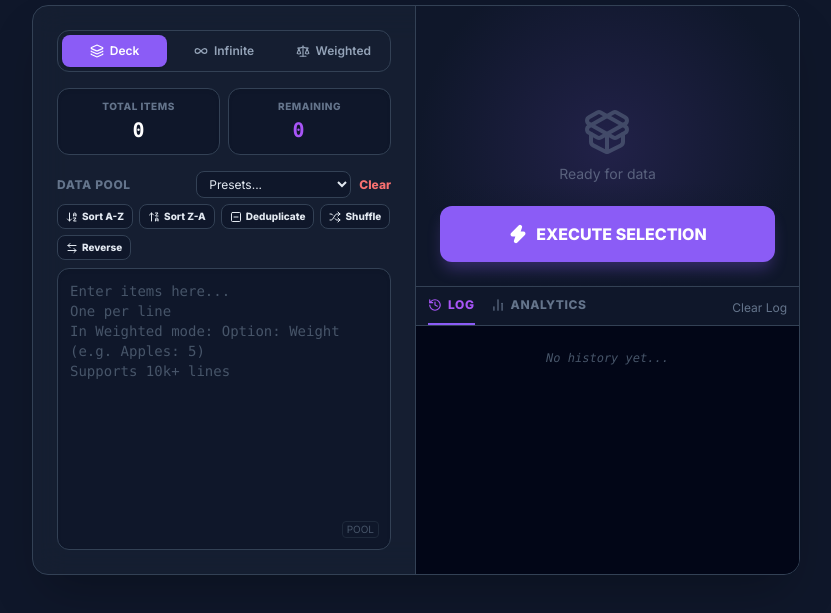
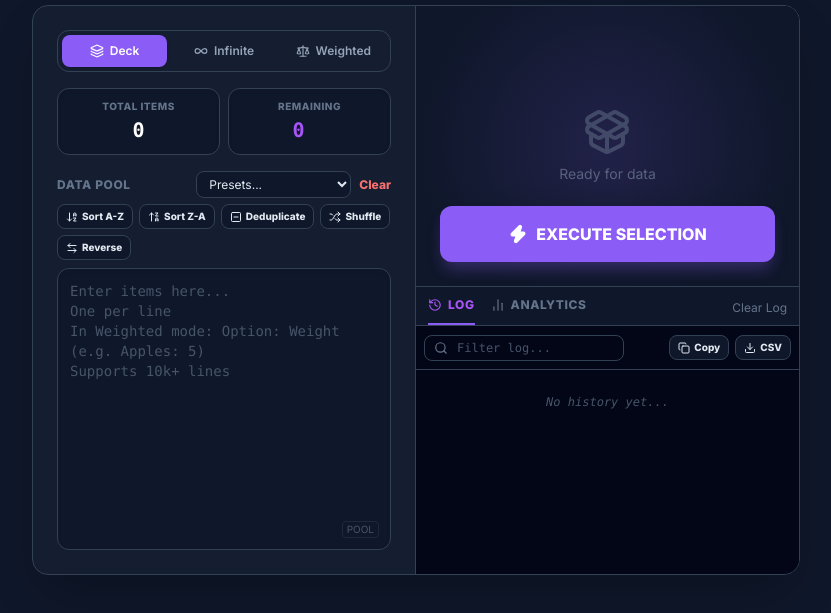
Before and after one commit to kingquincye/Entropy-Selector, an Electron app: page index.html in a window 1280 px wide. Shown: the part 81-694 px from the top of the page, without its empty margins (224-1055 px from the left). Drawn offline with nearby package versions, Linux system fonts and the light colour scheme.

Commit message:
Upgrade: Add history log filtering, copy to clipboard, and CSV downloading features

```diff
--- a/index.html
+++ b/index.html
@@ -316,6 +316,25 @@
                     <div id="tab-actions">
                         <button id="clear-log-btn" onclick="clearHistory()" class="text-xs text-slate-500 hover:text-white transition-colors">Clear Log</button>
                         <button id="clear-stats-btn" onclick="clearStats()" class="text-xs text-slate-500 hover:text-white transition-colors hidden">Clear Stats</button>
+                    </div>
+                </div>
+
+                <!-- Log Actions Sub-bar (Only visible when Log tab is active) -->
+                <div id="log-sub-bar" class="p-2 border-b color-border flex items-center justify-between gap-2 color-bg-panel/40">
+                    <div class="relative flex-1 max-w-[200px]">
+                        <span class="absolute inset-y-0 left-0 flex items-center pl-2.5 pointer-events-none text-slate-500">
+                            <i data-lucide="search" class="w-3.5 h-3.5"></i>
+                        </span>
+                        <input type="text" id="log-search-input" oninput="filterHistory()" placeholder="Filter log..."
+                            class="w-full bg-slate-950/50 border color-border rounded-lg pl-8 pr-2.5 py-1 text-xs color-text-base focus:outline-none focus:border-[var(--primary)] font-mono placeholder-slate-600">
+                    </div>
+                    <div class="flex gap-1.5">
+                        <button onclick="copyHistoryToClipboard(this)" class="px-2 py-1 color-bg-panel hover:bg-slate-800 border color-border text-[10px] rounded-lg color-text-base transition-colors flex items-center gap-1 font-bold" title="Copy Log to Clipboard">
+                            <i data-lucide="copy" class="w-3 h-3"></i> Copy
+                        </button>
+                        <button onclick="downloadHistoryCSV()" class="px-2 py-1 color-bg-panel hover:bg-slate-800 border color-border text-[10px] rounded-lg color-text-base transition-colors flex items-center gap-1 font-bold" title="Download CSV Log">
+                            <i data-lucide="download" class="w-3 h-3"></i> CSV
+                        </button>
                     </div>
                 </div>
 
@@ -1056,6 +1075,7 @@
             const analyticsEl = document.getElementById('analytics-view');
             const clearLogBtn = document.getElementById('clear-log-btn');
             const clearStatsBtn = document.getElementById('clear-stats-btn');
+            const subBar = document.getElementById('log-sub-bar');
 
             if (tabName === 'log') {
                 tabLog.className = "py-2.5 text-xs font-bold uppercase tracking-wider border-b-2 border-[var(--primary)] color-text-accent flex items-center gap-1.5 focus:outline-none";
@@ -1064,6 +1084,7 @@
                 analyticsEl.classList.add('hidden');
                 clearLogBtn.classList.remove('hidden');
                 clearStatsBtn.classList.add('hidden');
+                if (subBar) subBar.classList.remove('hidden');
             } else {
                 tabAnalytics.className = "py-2.5 text-xs font-bold uppercase tracking-wider border-b-2 border-[var(--primary)] color-text-accent flex items-center gap-1.5 focus:outline-none";
                 tabLog.className = "py-2.5 text-xs font-bold uppercase tracking-wider border-b-2 border-transparent text-slate-500 hover:text-slate-300 flex items-center gap-1.5 focus:outline-none";
@@ -1071,6 +1092,7 @@
                 analyticsEl.classList.remove('hidden');
                 clearLogBtn.classList.add('hidden');
                 clearStatsBtn.classList.remove('hidden');
+                if (subBar) subBar.classList.add('hidden');
                 updateAnalyticsUI();
             }
             lucide.createIcons();
@@ -1099,6 +1121,12 @@
             if (historyList.children.length > settings.maxHistory) {
                 historyList.removeChild(historyList.lastChild);
             }
+
+            const searchInput = document.getElementById('log-search-input');
+            if (searchInput && searchInput.value !== '') {
+                searchInput.value = '';
+                filterHistory();
+            }
         }
 
         function appendHistoryDOM(text, time, prepend = true) {
@@ -1116,9 +1144,91 @@
             }
         }
 
+        function filterHistory() {
+            const query = document.getElementById('log-search-input').value.toLowerCase().trim();
+            const items = historyList.getElementsByTagName('li');
+
+            let visibleCount = 0;
+            let totalItems = 0;
+
+            for (let i = 0; i < items.length; i++) {
+                const li = items[i];
+                if (li.id === 'no-search-results') continue;
+                if (li.innerText.includes("No history yet...")) continue;
+
+                totalItems++;
+                const text = li.innerText.toLowerCase();
+                if (text.includes(query)) {
+                    li.classList.remove('hidden');
+                    visibleCount++;
+                } else {
+                    li.classList.add('hidden');
+                }
+            }
+
+            const existingTemp = document.getElementById('no-search-results');
+            if (visibleCount === 0 && query !== '' && totalItems > 0) {
+                if (!existingTemp) {
+                    const tempLi = document.createElement('li');
+                    tempLi.id = 'no-search-results';
+                    tempLi.className = 'text-slate-600 text-xs text-center py-4 italic';
+                    tempLi.innerText = 'No matching history items...';
+                    historyList.appendChild(tempLi);
+                }
+            } else {
+                if (existingTemp) {
+                    existingTemp.remove();
+                }
+            }
+        }
+
+        function copyHistoryToClipboard(btn) {
+            if (history.length === 0) return;
+            const text = history.map(item => `${item.time}\t${item.text}`).join('\n');
+
+            navigator.clipboard.writeText(text).then(() => {
+                const origHTML = btn.innerHTML;
+                btn.innerHTML = `<i data-lucide="check" class="w-3 h-3 text-emerald-400"></i> Copied`;
+                lucide.createIcons();
+                setTimeout(() => {
+                    btn.innerHTML = origHTML;
+                    lucide.createIcons();
+                }, 1500);
+            }).catch(err => {
+                console.error('Failed to copy: ', err);
+            });
+        }
+
+        function downloadHistoryCSV() {
+            if (history.length === 0) return;
+
+            let csvContent = "Timestamp,Selected Item\n";
+            history.forEach(item => {
+                const escapedText = item.text.replace(/"/g, '""');
+                csvContent += `"${item.time}","${escapedText}"\n`;
+            });
+
+            const blob = new Blob([csvContent], { type: 'text/csv;charset=utf-8;' });
+            const url = URL.createObjectURL(blob);
+
+            const link = document.createElement("a");
+            link.setAttribute("href", url);
+
+            const now = new Date();
+            const fileDate = now.toISOString().split('T')[0];
+            link.setAttribute("download", `entropy_selector_history_${fileDate}.csv`);
+
+            document.body.appendChild(link);
+            link.click();
+            document.body.removeChild(link);
+            URL.revokeObjectURL(url);
+        }
+
         function clearHistory() {
             history = [];
             historyList.innerHTML = '<li class="text-slate-600 text-xs text-center py-4 italic">No history yet...</li>';
+            const searchInput = document.getElementById('log-search-input');
+            if (searchInput) searchInput.value = '';
             saveState();
         }
 
```
